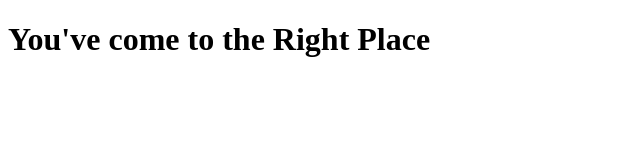
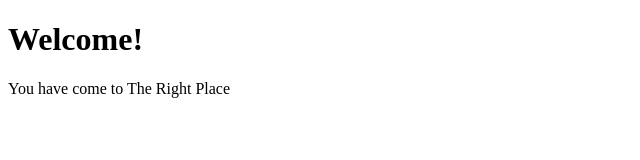
Before and after one commit to jasperroest/therightplace-website, a plain HTML site: page index.html in a window 1280 px wide. Shown: the whole page, without its empty margins (0-640 px from the left). Drawn offline with Linux system fonts and the light colour scheme.

Commit message:
Update index.html

```diff
--- a/index.html
+++ b/index.html
@@ -2,7 +2,9 @@
 <html>
 <body>
 
-<h1>You've come to the Right Place</h1>
+<h1>Welcome!</h1>
+
+  <p>You have come to The Right Place</p>
 
 </body>
 </html>
```
